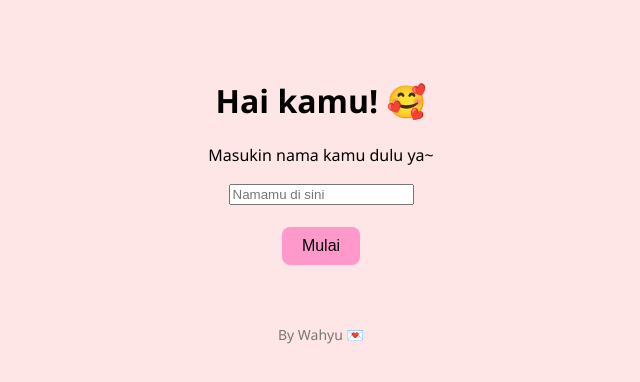
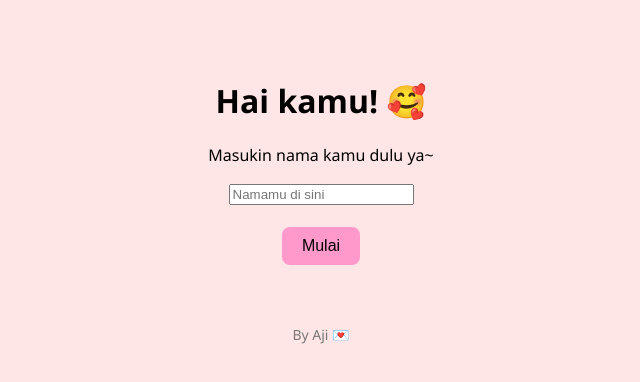
Before and after one commit to Websiteku2025/for-u, a plain HTML site: page index.html in a window 1280 px wide. Shown: the full height of the page, 319-959 px from the left. Drawn offline with Linux system fonts and the light colour scheme.

Commit message:
Update index.html

```diff
--- a/index.html
+++ b/index.html
@@ -66,7 +66,7 @@
   </div>
 
   <footer>
-    <p>By Wahyu 💌</p>
+    <p>By Aji 💌</p>
   </footer>
 
   <script>
```
